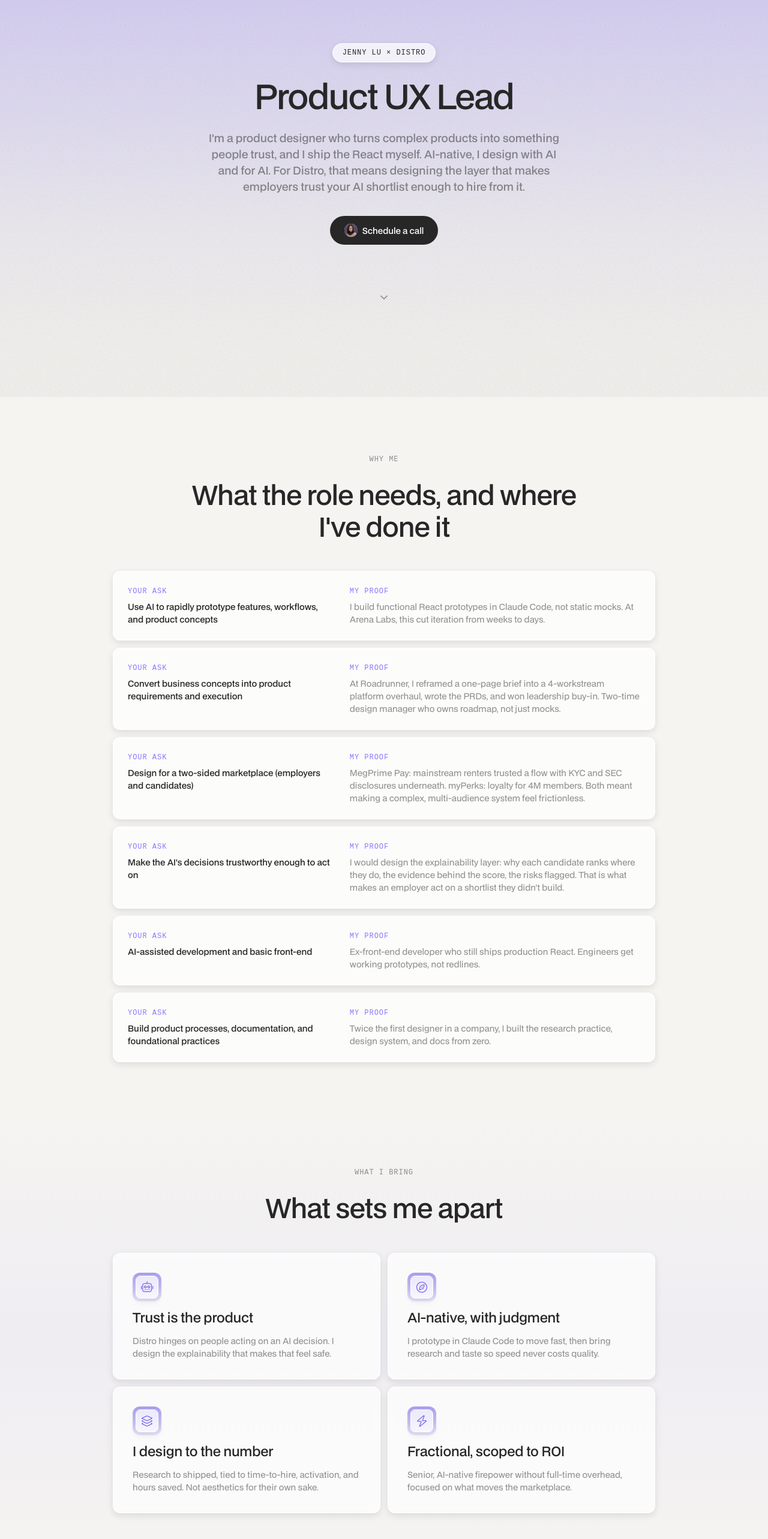
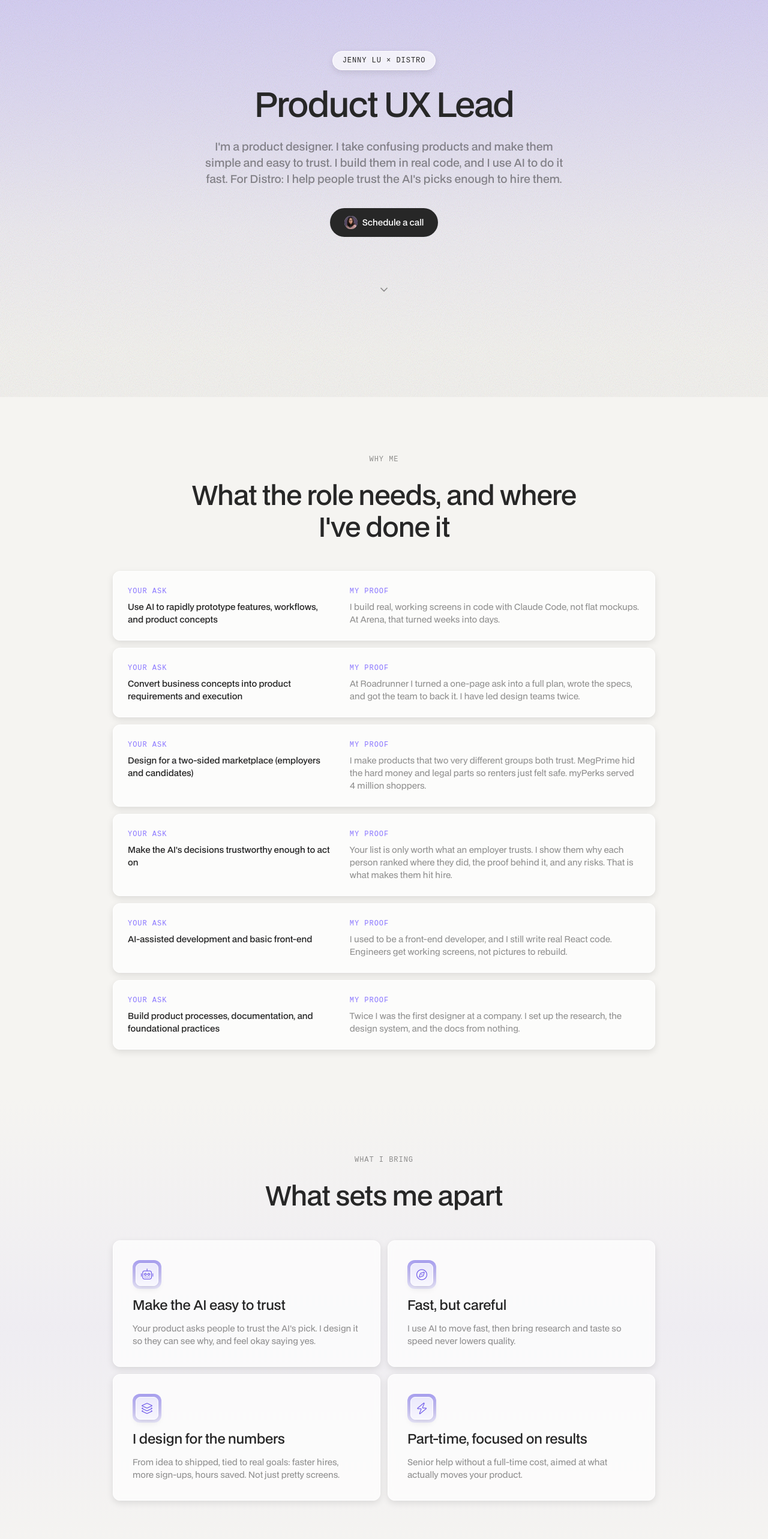
Before and after one commit to jennylu89/jenny-pitch, a React (Vite) app: page /distro in a window 1280 px wide. Shown: the part 138-2704 px from the top of the page at 60% size. Built offline with nearby package versions, Linux system fonts and the light colour scheme; a web font is replaced by a local one.

Commit message:
Plain-language pass: Distro full page + all page heroes

```diff
--- a/src/pages/companies/distro.js
+++ b/src/pages/companies/distro.js
@@ -3,39 +3,39 @@ export const distro = {
   role: "Product UX Lead",
 
   oneLiner:
-    "I'm a product designer who turns complex products into something people trust, and I ship the React myself. AI-native, I design with AI and for AI. For Distro, that means designing the layer that makes employers trust your AI shortlist enough to hire from it.",
+    "I'm a product designer. I take confusing products and make them simple and easy to trust. I build them in real code, and I use AI to do it fast. For Distro: I help people trust the AI's picks enough to hire them.",
 
   summaryHeading: "What the role needs, and where I've done it",
   summaryRows: [
     {
       ask: "Use AI to rapidly prototype features, workflows, and product concepts",
       proof:
-        "I build functional React prototypes in Claude Code, not static mocks. At Arena Labs, this cut iteration from weeks to days.",
+        "I build real, working screens in code with Claude Code, not flat mockups. At Arena, that turned weeks into days.",
     },
     {
       ask: "Convert business concepts into product requirements and execution",
       proof:
-        "At Roadrunner, I reframed a one-page brief into a 4-workstream platform overhaul, wrote the PRDs, and won leadership buy-in. Two-time design manager who owns roadmap, not just mocks.",
+        "At Roadrunner I turned a one-page ask into a full plan, wrote the specs, and got the team to back it. I have led design teams twice.",
     },
     {
       ask: "Design for a two-sided marketplace (employers and candidates)",
       proof:
-        "MegPrime Pay: mainstream renters trusted a flow with KYC and SEC disclosures underneath. myPerks: loyalty for 4M members. Both meant making a complex, multi-audience system feel frictionless.",
+        "I make products that two very different groups both trust. MegPrime hid the hard money and legal parts so renters just felt safe. myPerks served 4 million shoppers.",
     },
     {
       ask: "Make the AI's decisions trustworthy enough to act on",
       proof:
-        "I would design the explainability layer: why each candidate ranks where they do, the evidence behind the score, the risks flagged. That is what makes an employer act on a shortlist they didn't build.",
+        "Your list is only worth what an employer trusts. I show them why each person ranked where they did, the proof behind it, and any risks. That is what makes them hit hire.",
     },
     {
       ask: "AI-assisted development and basic front-end",
       proof:
-        "Ex-front-end developer who still ships production React. Engineers get working prototypes, not redlines.",
+        "I used to be a front-end developer, and I still write real React code. Engineers get working screens, not pictures to rebuild.",
     },
     {
       ask: "Build product processes, documentation, and foundational practices",
       proof:
-        "Twice the first designer in a company, I built the research practice, design system, and docs from zero.",
+        "Twice I was the first designer at a company. I set up the research, the design system, and the docs from nothing.",
     },
   ],
 
@@ -46,27 +46,27 @@ export const distro = {
     tiles: [
       {
         icon: "fa-light fa-robot",
-        heading: "Trust is the product",
-        body: "Distro hinges on people acting on an AI decision. I design the explainability that makes that feel safe.",
+        heading: "Make the AI easy to trust",
+        body: "Your product asks people to trust the AI's pick. I design it so they can see why, and feel okay saying yes.",
       },
       {
         icon: "fa-light fa-compass",
-        heading: "AI-native, with judgment",
-        body: "I prototype in Claude Code to move fast, then bring research and taste so speed never costs quality.",
+        heading: "Fast, but careful",
+        body: "I use AI to move fast, then bring research and taste so speed never lowers quality.",
       },
       {
         icon: "fa-light fa-layer-group",
-        heading: "I design to the number",
-        body: "Research to shipped, tied to time-to-hire, activation, and hours saved. Not aesthetics for their own sake.",
+        heading: "I design for the numbers",
+        body: "From idea to shipped, tied to real goals: faster hires, more sign-ups, hours saved. Not just pretty screens.",
       },
       {
         icon: "fa-light fa-bolt",
-        heading: "Fractional, scoped to ROI",
-        body: "Senior, AI-native firepower without full-time overhead, focused on what moves the marketplace.",
+        heading: "Part-time, focused on results",
+        body: "Senior help without a full-time cost, aimed at what actually moves your product.",
       },
     ],
   },
 
   close:
-    "Distro's bet is that employers will trust an AI shortlist enough to hire from it, at scale, across Vensure's customers. That trust is a design problem, and it is the one I am best at. I would love to build it with you, and I will bring a prototype to the conversation.",
+    "Distro is betting that employers will trust an AI list enough to hire from it, across thousands of Vensure's customers. That trust is a design problem, and it is the one I am best at. I will bring a working prototype to our talk.",
 };
--- a/src/pages/companies/glacian.js
+++ b/src/pages/companies/glacian.js
@@ -3,7 +3,7 @@ export const glacian = {
   role: "Founding UX/UI Designer, Physical AI Infrastructure",
 
   oneLiner:
-    "I'm a product designer who turns complex products into something people trust, and I ship the React myself. AI-native, I design with AI and for AI. For Glacian, that means making operational complexity feel trustworthy.",
+    "I'm a product designer. I take confusing products and make them simple and easy to trust. I build them in real code, and I use AI to do it fast. For Glacian: I make complex operations feel simple and safe.",
 
   summaryHeading: "What you need. What I've done.",
   summaryRows: [
--- a/src/pages/companies/ngrok.js
+++ b/src/pages/companies/ngrok.js
@@ -3,7 +3,7 @@ export const ngrok = {
   role: "Senior Product Designer",
 
   oneLiner:
-    "I'm a product designer who turns complex products into something people trust, and I ship the React myself. AI-native, I design with AI and for AI. For ngrok, that means making deep technical complexity feel obvious to developers.",
+    "I'm a product designer. I take confusing products and make them simple and easy to trust. I build them in real code, and I use AI to do it fast. For ngrok: I make hard tech feel easy for developers.",
 
   summaryHeading: "What you need. What I've done.",
   summaryRows: [
--- a/src/pages/companies/niche.js
+++ b/src/pages/companies/niche.js
@@ -2,7 +2,7 @@ export const niche = {
   name: "Niche",
   role: "Sr. Product Designer",
 
-  oneLiner: "I'm a product designer who turns complex products into something people trust, and I ship the React myself. AI-native, I design with AI and for AI. For Niche, that means AI-generated messaging that schools and families actually trust.",
+  oneLiner: "I'm a product designer. I take confusing products and make them simple and easy to trust. I build them in real code, and I use AI to do it fast. For Niche: messages that schools and families can trust.",
 
   summaryHeading: "What you're looking for, and where I've done it",
   summaryRows: [
--- a/src/pages/companies/philips.js
+++ b/src/pages/companies/philips.js
@@ -3,7 +3,7 @@ export const philips = {
   role: "UX Designer, Sleep and Respiratory Care Experience Design",
 
   oneLiner:
-    "I'm a product designer who turns complex products into something people trust, and I ship the React myself. AI-native, I design with AI and for AI. For Philips, that means healthcare UX that clinicians and patients rely on.",
+    "I'm a product designer. I take confusing products and make them simple and easy to trust. I build them in real code, and I use AI to do it fast. For Philips: health apps that nurses and patients can count on.",
 
   summaryHeading: "What you need. What I've done.",
   summaryRows: [
--- a/src/pages/companies/taxwire.js
+++ b/src/pages/companies/taxwire.js
@@ -3,7 +3,7 @@ export const taxwire = {
   role: "Founding Product Designer",
 
   oneLiner:
-    "I'm a product designer who turns complex products into something people trust, and I ship the React myself. AI-native, I design with AI and for AI. For Taxwire, that means making indirect-tax complexity feel simple and trustworthy.",
+    "I'm a product designer. I take confusing products and make them simple and easy to trust. I build them in real code, and I use AI to do it fast. For Taxwire: I make hard tax rules feel simple.",
 
   summaryHeading: "What you're looking for. What I've shipped.",
   summaryRows: [
```
